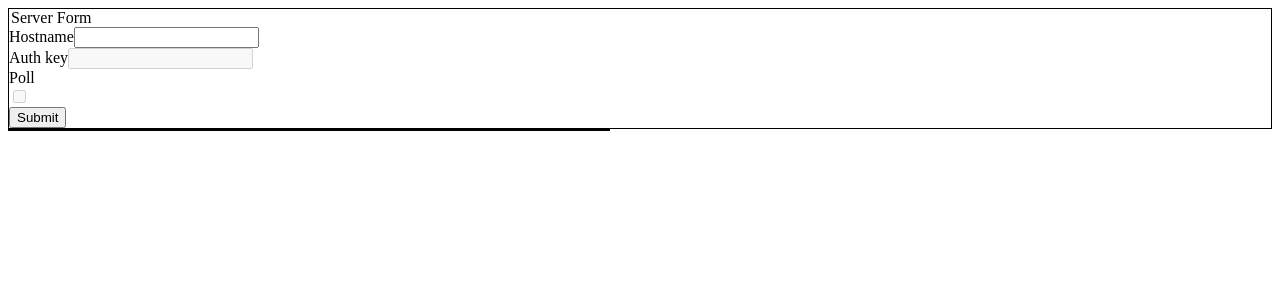
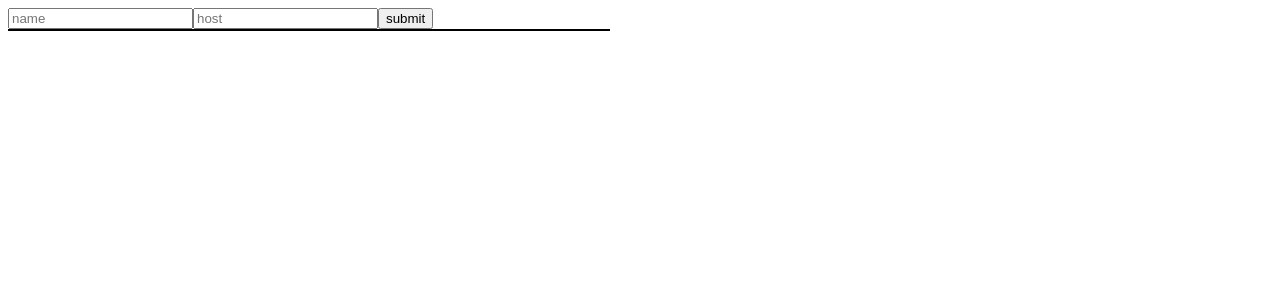
Before and after one commit to sbuggay/sentry, a React app in the folder packages/sentry-client/: page / in a window 1280 px wide. Shown: the top 300 px of the page. Built offline with nearby package versions, Linux system fonts and the light colour scheme; the HTML template or start-up script is replaced by a standard one.

Commit message:
Remove redux-form

```diff
--- a/packages/sentry-client/package.json
+++ b/packages/sentry-client/package.json
@@ -65,7 +65,6 @@
     "react-test-renderer": "^15.4.2",
     "redux": "^3.6.0",
     "redux-actions": "^2.0.1",
-    "redux-form": "^6.6.0",
     "redux-mock-store": "^1.2.2",
     "redux-thunk": "^2.2.0",
     "ts-jest": "^19.0.8",
--- a/packages/sentry-client/src/rootReducer.ts
+++ b/packages/sentry-client/src/rootReducer.ts
@@ -1,10 +1,8 @@
 import { combineReducers } from "redux";
-import { reducer as formReducer } from "redux-form";
 import reducer from "./sentry/reducer";
 
 const reducers = {
-	app: reducer,
-	form: formReducer
+	app: reducer
 };
 
 export default combineReducers(reducers);
--- a/packages/sentry-client/src/sentry/actions.ts
+++ b/packages/sentry-client/src/sentry/actions.ts
@@ -5,11 +5,12 @@ import { Action } from "./actionTypes";
 import { POLLING_TIME } from "./constants/polling";
 import { STATUS } from "./constants/status";
 
-export const addServer = (host: String, id: String) => {
+export const addServer = (name: String, host: String, id: String) => {
 	return {
 		type: actionsTypes.ADD_SERVER,
 		payload: {
 			id: id,
+			name: name,
 			host: host,
 			status: STATUS.OUTAGE
 		}
--- a/packages/sentry-client/src/sentry/components/App.tsx
+++ b/packages/sentry-client/src/sentry/components/App.tsx
@@ -17,6 +17,7 @@ interface IDispatchProps {
 
 class App extends React.Component<IDispatchProps, any> {
 	onServerInputSubmit(values: Object) {
+		console.log(values);
 		this.props.addServer(values);
 	}
 
@@ -26,7 +27,7 @@ class App extends React.Component<IDispatchProps, any> {
 			<Status status={STATUS.ISSUE} />
 			<Status status={STATUS.OUTAGE} />
 			<Status status={STATUS.MAINTENANCE} />
-			<ServerForm onSubmit={this.onServerInputSubmit.bind(this)} />
+			<ServerForm handleSubmit={this.onServerInputSubmit.bind(this)} />
 			<ServerList />
 		</div>;
 	}
@@ -35,7 +36,7 @@ class App extends React.Component<IDispatchProps, any> {
 const mapDispatchToProps = (dispatch: any) => {
 	return {
 		addServer: (values: any) => {
-			dispatch(addServer(values, guid()));
+			dispatch(addServer(values.nameValue, values.hostValue, guid()));
 		}
 	};
 };
--- a/packages/sentry-client/src/sentry/components/Server.tsx
+++ b/packages/sentry-client/src/sentry/components/Server.tsx
@@ -16,22 +16,15 @@ interface IDispatchProps {
 export class Server extends React.Component<IStateProps & IDispatchProps, any> {
 	getStyles() {
 		return {
-			width: "220px",
+			width: "200px",
 			height: "40px",
-			border: "1px solid black",
-			display: "flex"
 		};
-	}
-
-	removeServer() {
-		this.props.removeServer(this.props.index);
 	}
 
 	render() {
 		return <div style={this.getStyles()}>
 			<Status status={this.props.server.status} />
-			{this.props.server.url}
-			<div className="fa fa-times" onClick={() => this.removeServer.bind(this)}></div>
+			{this.props.server.name}
 		</div>;
 	}
 }
--- a/packages/sentry-client/src/sentry/components/ServerForm.tsx
+++ b/packages/sentry-client/src/sentry/components/ServerForm.tsx
@@ -1,39 +1,39 @@
 import * as React from "react";
-import { Field, reduxForm, Form } from "redux-form";
 
 interface IProps {
 	handleSubmit?: Function;
 	onSubmit?: Function;
 };
 
-export class ServerForm extends React.Component<IProps, any> {
+export default class ServerForm extends React.Component<IProps, any> {
+	constructor(props: any) {
+		super(props);
+
+		this.state = {
+			nameValue: "",
+			hostValue: ""
+		}
+	}
+
+	handleChange(event: any) {
+		const target = event.target;
+		const value = target.type === 'checkbox' ? target.checked : target.value;
+		const name = target.name;
+		this.setState({ [name]: target.value });
+	}
+
+	handleSubmit(event: any) {
+		this.props.handleSubmit(this.state);
+		event.preventDefault();
+	}
+
 	render() {
-		const { handleSubmit, onSubmit } = this.props;
 		return (
-			<Form onSubmit={handleSubmit(onSubmit)} style={{ border: "1px solid black" }}>
-				<legend>Server Form</legend>
-				<div>
-					<label>Hostname</label>
-					<Field name="hostname" component="input" type="text" label="hostname" />
-				</div>
-				<div>
-					<label>Auth key</label>
-					<Field name="auth" component="input" type="text" label="hostname" disabled={true} />
-				</div>
-
-				<div>
-					<label>Poll</label>
-					<div>
-						<Field name="poll" component="input" type="checkbox" disabled={true} />
-					</div>
-				</div>
-
-				<button type="submit">Submit</button>
-			</Form>
+			<form onSubmit={this.handleSubmit.bind(this)}>
+				<input placeholder="name" type="text" name="nameValue" value={this.state.nameValue} onChange={this.handleChange.bind(this)}></input>
+				<input placeholder="host" type="text" name="hostValue" value={this.state.hostValue} onChange={this.handleChange.bind(this)}></input>
+				<button type="submit">submit</button>
+			</form>
 		);
 	}
 };
-
-export default reduxForm({
-	form: "hostnameInput"
-})(ServerForm);
--- a/packages/sentry-client/src/sentry/components/ServerList.tsx
+++ b/packages/sentry-client/src/sentry/components/ServerList.tsx
@@ -24,11 +24,11 @@ export class ServerList extends React.Component<IServerListProps, any> {
 	render() {
 		const divStyle = {
 			display: "flex",
-			flexflow: "row wrap",
+			flexFlow: "row wrap",
 			width: "600px",
 			border: "1px solid black"
 		};
-		console.log(divStyle);
+		console.log(this.props.servers);
 		return (
 			<div style={divStyle}>
 				{Object.keys(this.props.servers).map((id, index) => {
--- /dev/null
+++ b/packages/sentry-client/src/sentry/lib/storage.ts
@@ -0,0 +1,2 @@
+//localstorage
+//serverstorage
```
Also changed, not shown: 1 other file (tests, documents, lock files or other folders).
